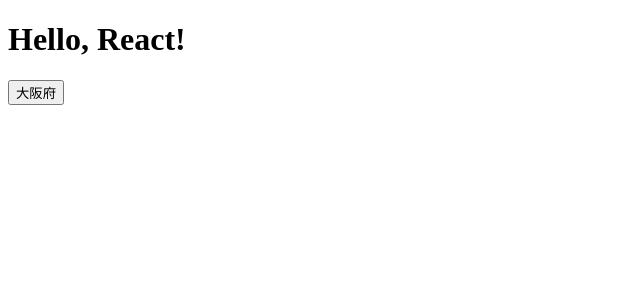
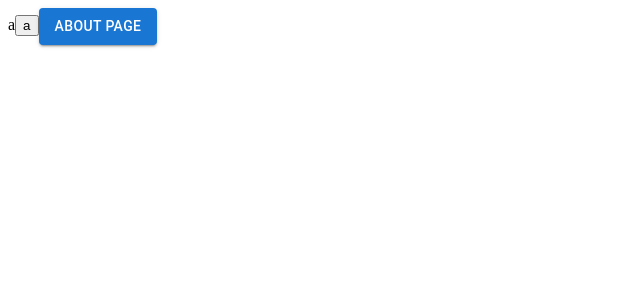
Before and after one commit to ixa0909/navi_station_around, a React (Create React App) app in the folder frontend/: page / in a window 1280 px wide. Shown: the top 300 px of the page, without its empty margins (0-640 px from the left). Built offline with nearby package versions, Linux system fonts and the light colour scheme; the HTML template or start-up script is replaced by a standard one.

Commit message:
Add: Button

```diff
--- a/frontend/package.json
+++ b/frontend/package.json
@@ -3,8 +3,12 @@
   "version": "1.0.0",
   "main": "index.js",
   "dependencies": {
+    "@emotion/react": "^11.11.3",
+    "@emotion/styled": "^11.11.0",
+    "@mui/material": "^5.15.3",
     "react": "^17.0.2",
     "react-dom": "^17.0.2",
+    "react-router-dom": "^6.21.1",
     "react-scripts": "^4.0.3"
   },
   "scripts": {
--- a/frontend/src/App.js
+++ b/frontend/src/App.js
@@ -13,32 +13,58 @@ function App() {
 export default App;
  */
 
-import React, { useState } from 'react';
+// import React, { useState } from 'react';
 
+// function App() {
+//   const [message, setMessage] = useState('');
+
+//   const getOsakaInfo = async () => {
+//     try {
+//       const response = await fetch('/api/osaka');
+//       if (!response.ok) {
+//         throw new Error(`HTTP error! status: ${response.status}`);
+//       }
+//       const data = await response.json();
+//       setMessage(data.message);
+//     } catch (error) {
+//       console.error('Error fetching data: ', error);
+//       setMessage('Error fetching data: ' + error.message);
+//     }
+//   };
+
+//   return (
+//     <div>
+//       <h1>Hello, React!</h1>
+//       <button onClick={getOsakaInfo}>大阪府</button>
+//       <p>{message}</p>
+//     </div>
+//   );
+// }
+
+// export default App;
+
+// App.js ファイル
+// 必要なモジュールをインポート
+import React from "react";
+import CustomButton from "./CustomButton";
+
+// ボタンのテキストとページ遷移先を変数として定義
+
+// アプリケーションのコンポーネントを定義
 function App() {
-  const [message, setMessage] = useState('');
-
-  const getOsakaInfo = async () => {
-    try {
-      const response = await fetch('/api/osaka');
-      if (!response.ok) {
-        throw new Error(`HTTP error! status: ${response.status}`);
-      }
-      const data = await response.json();
-      setMessage(data.message);
-    } catch (error) {
-      console.error('Error fetching data: ', error);
-      setMessage('Error fetching data: ' + error.message);
-    }
-  };
-
+  const buttonText = "About Page";
+  const buttonPage = "/about";
+  // アプリケーションの見た目を返す
+  // ルーティングを設定し、パスに応じてページを切り替える
+  // MyButton コンポーネントを使って、/home から /results に遷移できるようにする
   return (
     <div>
-      <h1>Hello, React!</h1>
-      <button onClick={getOsakaInfo}>大阪府</button>
-      <p>{message}</p>
+      a
+      <button>a</button>
+      <CustomButton text={buttonText} page={buttonPage} />
     </div>
   );
 }
 
+// アプリケーションをエクスポート
 export default App;
--- /dev/null
+++ b/frontend/src/CustomButton.js
@@ -0,0 +1,23 @@
+// Material UIのButtonコンポーネントをインポート
+import Button from "@mui/material/Button";
+
+// ボタンのテキストと遷移先のページをpropsとして受け取る
+const CustomButton = (props) => {
+  // // useNavigateフックを使ってページ遷移の関数を取得
+  // window.locationを使う
+const handleClick = () => {
+  window.location.href = props.page;
+};
+
+  // Buttonコンポーネントを返す
+  return (
+    <Button variant="contained" color="primary" onClick={handleClick}>
+      {props.text}
+    </Button>
+    // <Button variant="contained" color="primary" onClick={handleClick}>
+    //   {props.text}
+    // </Button>
+  );
+};
+
+export default CustomButton;
```
Also changed, not shown: 1 other file (tests, documents, lock files or other folders). Lines whose indentation alone changed are shown as unchanged.
